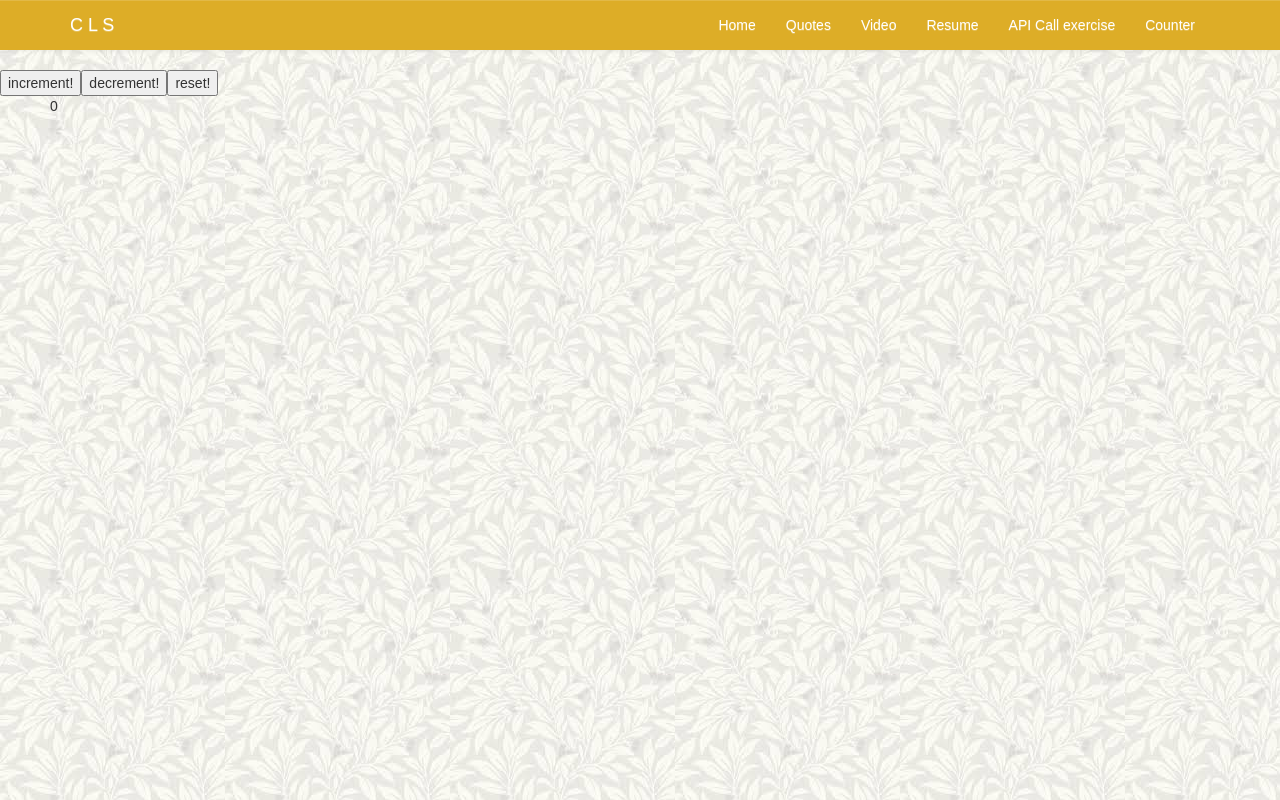
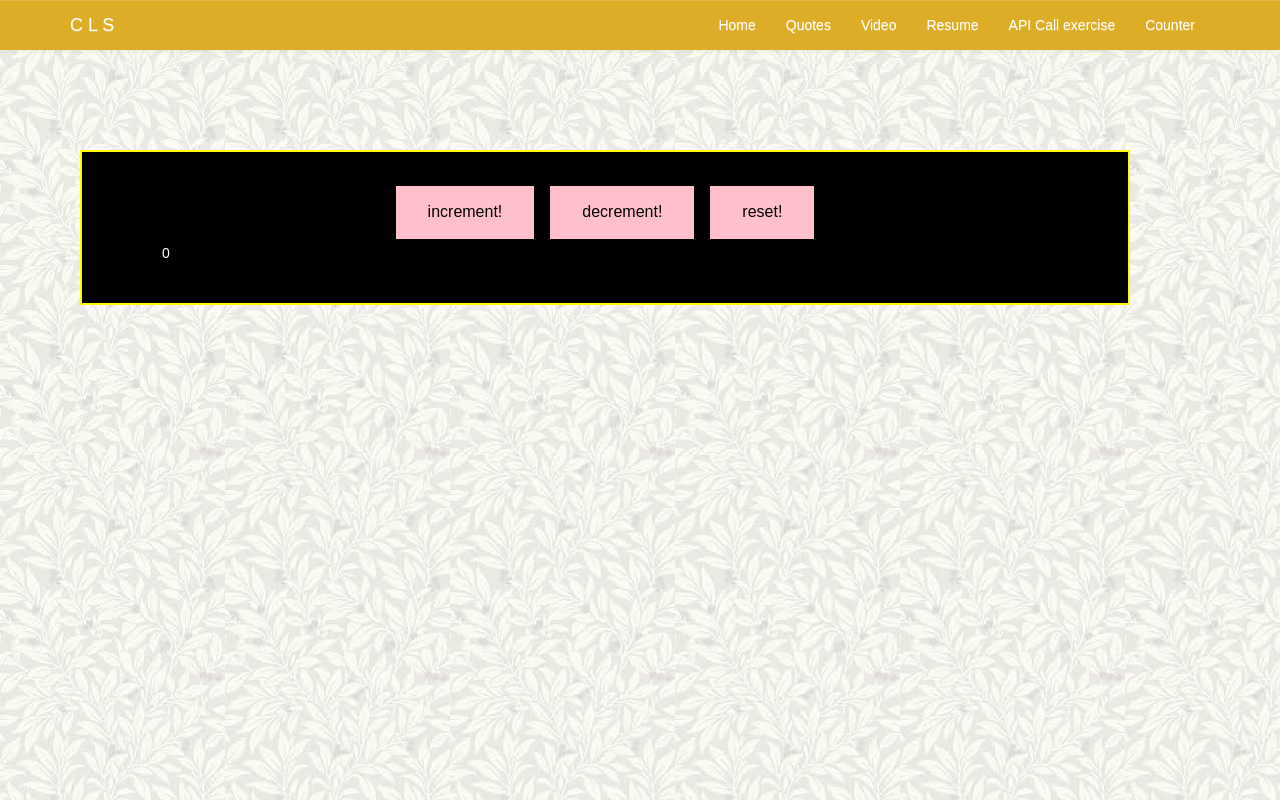
Before and after one commit to lolita89/portfolioproject, a React (Create React App) app: page /counter in a window 1280 px wide. Built offline with nearby package versions, Linux system fonts and the light colour scheme; a web font is replaced by a local one.

Commit message:
counter css made

```diff
--- a/src/components/ApiEx.js
+++ b/src/components/ApiEx.js
@@ -1,6 +1,7 @@
 import React, { Component } from 'react';
 import './ApiEx.css';
 import axios from 'axios';
+import Counter from './Counter'
 
 class ApiEx extends Component {
     constructor () {
@@ -77,12 +78,12 @@ class ApiEx extends Component {
                 Reset!
               </button>
 
+            </div>
+
               <p>This is GitHub of {this.state.username}</p>
               <p>Her id is {this.state.id}</p>
               <p>She lives in {this.state.location}</p>
               <p>Her blog is {this.state.blog}</p>
-
-            </div>
 
         </div>
         );
--- a/src/components/Counter.js
+++ b/src/components/Counter.js
@@ -1,4 +1,5 @@
 import React from 'react';
+import './ApiEx.css';
 
 
 class Counter extends React.Component {
@@ -33,13 +34,15 @@ class Counter extends React.Component {
 
     render() {
         return (
-            <div className="box">
-                <button onClick={this.increment}>increment!</button>
-                <button onClick={this.decrement}>decrement!</button>
-                <button onClick={this.reset}>reset!</button>
+            <div className="container-api">
+
+                <div className="button_container">
+                    <button className="button" onClick={this.increment}>increment!</button>
+                    <button className="button" onClick={this.decrement}>decrement!</button>
+                    <button className="button" onClick={this.reset}>reset!</button>
+                </div>
 
                 <p>{this.state.count}</p>
-
             </div>
         );
     }
```
